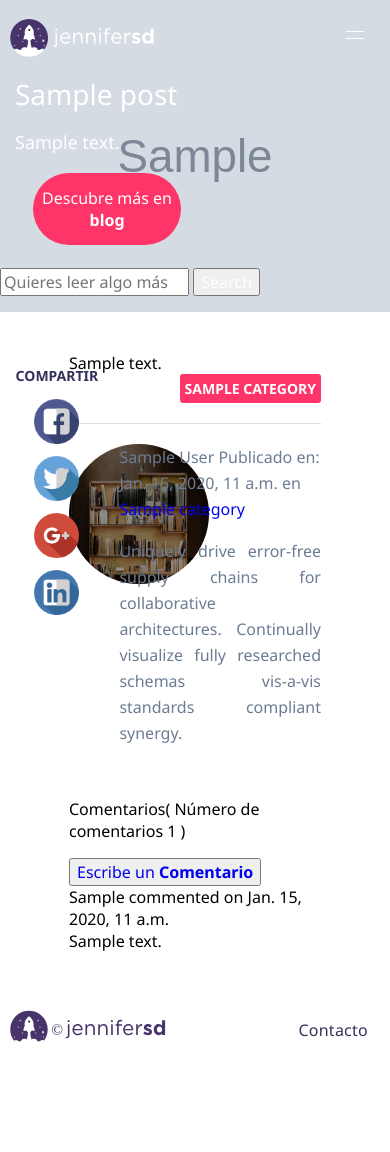
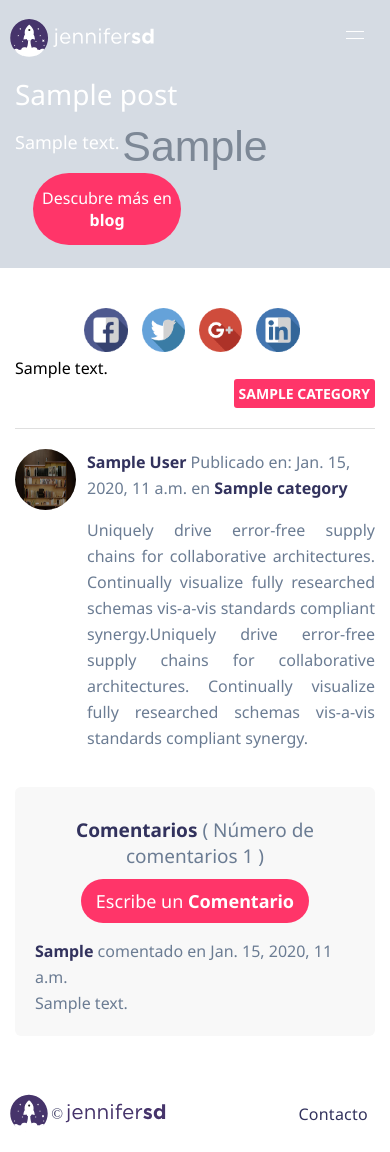
Before and after one commit to Jennifersd/jennifersd, a Django app: a page that uses blog/templates/blog/base.html in a window 390 px wide. Before the commit the page ends 1042 px from the top, so only its background shows below. Run offline with Django 3.2, Linux system fonts and the light colour scheme; tables that the repository leaves empty hold one stand-in row (values such as "Sample post"); grey boxes marked "Sample" are stand-in pictures; some libraries are stand-ins or nearby versions.

Commit message:
design blog post and changes menu

```diff
--- a/assets/css/mediaqueries.css
+++ b/assets/css/mediaqueries.css
@@ -167,11 +167,15 @@ __________________________________________________________
 	  color: #FFF;
 	  font-weight: 100;
 	  text-decoration: none;
-	      font-size: 20px;
-    line-height: 2.25;
+	  font-size: 20px;
+      line-height: 2.25;
 	  font-weight: 200;
 	  width: 100%;
 	  padding:0px 10px;
+	}
+
+	.header-wrap.header-opened{
+		z-index:4 !important;
 	}
 
 	.header-container.menu-opened {
@@ -182,6 +186,7 @@ __________________________________________________________
 	  transition: all 0.3s ease-in, background 0.5s ease-in;
 	  -webkit-transition-delay: 0.25s;
 	          transition-delay: 0.25s;
+	          z-index:4;
 	}
 
 	.header-container.menu-opened .burger-container {
@@ -322,8 +327,9 @@ __________________________________________________________
 	–––––––––––––––––––––––––––––––––––––––––––––––––– */
 
 	.-blog h3 {
-	    font-size: 28px !important;
+	    font-size: 25px !important;
 	    line-height: 33px !important;
+	    margin:15px 0px !important;
 	}
 
 	.-blog .text-blog-home {
@@ -351,8 +357,9 @@ __________________________________________________________
 	–––––––––––––––––––––––––––––––––––––––––––––––––– */
 
 	.-resources h3 {
-	    font-size: 28px !important;
+	    font-size: 25px !important;
 	    line-height: 33px !important;
+	    margin:15px 0px !important;
 	}
 
 	.-resources .text-resources-home {
@@ -510,4 +517,88 @@ __________________________________________________________
 	    padding: 0px !important;
 	}
 
+	/* Blog Post
+	–––––––––––––––––––––––––––––––––––––––––––––––––– */
+
+	/* Section 1 - Blog section header
+	–––––––––––––––––––––––––––––––––––––––––––––––––– */
+
+	/* Section 1 - Blog section content
+	–––––––––––––––––––––––––––––––––––––––––––––––––– */
+
+	.block-post-content {
+	    width: 100% !important;
+	}
+
+	.social-link {
+	   	position: relative !important;
+	    left: 0 !important;
+	    top: 0 !important;
+	}
+
+	.social-link.fixed-nav {
+	    position: relative !important;
+	    top: 0 !important;
+	}
+
+	.social-link h3{
+		display:none;
+	}
+
+	.social-link ul {
+	    width: 64% !important;
+	}
+
+	.social-link li {
+	    width: 19% !important;
+	    margin: 0% 2% !important;
+	    display:inline-block;
+	}
+
+	.block-post-content h2 {
+	    font-size: 25px !important;
+	    line-height: 33px !important;
+	}
+
+	.block-post-content img {
+	    width: 100% !important;
+	}
+
+	.block-post-categories, .block-post-author{
+		width: 100% !important;
+	}
+
+	.post-author-image {
+	    width: 20% !important;
+	}
+
+	.post-author-data{
+		width: 80% !important;
+	}
+
+	.post-author-image img {
+	    width: 61px !important;
+	    height: 61px !important;
+	    position: relative;
+	}
+
+	.blog-post-comments {
+		width: 100% !important;
+	}
+
+	.post-comment-title p {
+	    font-size: 19px !important;
+	    width: 100% !important;
+	    text-align:center !important;
+	}
+
+	.post-comment-title a button {
+	    float: none !important;
+	    margin: 0px auto;
+	    display: block;
+	}
+
+	.post-comment-content{
+		margin:5px 0px 0px 0px;
+	}
 }
--- a/assets/css/style.css
+++ b/assets/css/style.css
@@ -59,7 +59,7 @@ a{
     left: 0;
     box-shadow: 0;
     box-sizing: border-box;
-    z-index: 4;
+    /*z-index: 4;*/
 }
 
 .header-container{
@@ -685,8 +685,9 @@ footer{
 .block-categories-full{
 	display: inline-block;
 	width:100%;
-    background: rgba(138, 135, 135, 0.5);
+    background: rgba(70, 52, 107, 0.38);
 }
+
 
 .block-categories-full h3{
 	display:none;
@@ -717,9 +718,9 @@ footer{
     display: block;
     border-right: 1px solid #fff;
     text-transform: uppercase;
-    font-weight: bold;
+    font-weight: 400;
     font-size: 14px;
-    letter-spacing: 1.4px;
+    letter-spacing: 0.9px;
     padding: 7px 0px;
 }
 
@@ -963,14 +964,22 @@ footer{
 /* Section 1 - Blog section header
 –––––––––––––––––––––––––––––––––––––––––––––––––– */
 
+.blocks-search{
+	display:none;
+}
 
 /* Section 1 - Blog section content
 –––––––––––––––––––––––––––––––––––––––––––––––––– */
 
+.social-link.fixed-nav{
+	position:fixed;
+	top:10px;
+}
+
 .social-link{
     position: absolute;
     left: 4%;
-    top: 40px;
+    top: 153px;
 }
 
 .social-link h3{
@@ -1083,12 +1092,12 @@ footer{
 
 .post-author-image{
 	display: inline-block;
-	width:20%;
+	width:15%;
 }
 
 .post-author-image img{
-	width:140px;
-	height:140px;
+	width:100px;
+	height:100px;
 	background:#f1f1f1;
 	-webkit-border-radius: 100px;
     -moz-border-radius: 100px;
@@ -1097,7 +1106,7 @@ footer{
 
 .post-author-data{
 	display: inline-block;
-	width:80%;
+	width:85%;
 }
 
 .author-data{
@@ -1108,6 +1117,11 @@ footer{
     font-size: 16px;
     line-height: 26px;
     font-weight: 400;
+}
+
+.author-data a, .author-data span{
+	color:#32325d;
+	font-weight:600;
 }
 
 .author-content{
@@ -1124,4 +1138,98 @@ footer{
     display: block;
     margin: 0px auto;
     width: 70%;
+    background-color:#f8f8f8;
+    -webkit-border-radius: 6px;
+    -moz-border-radius: 6px;
+    border-radius: 6px;
 }
+
+.blog-content-comments{
+    padding:20px;
+}
+
+.post-comment-title{
+	display: inline-block;
+	width:100%;
+}
+
+.post-comment-title p{
+    color: #6b7c93;
+    text-align: left;
+    font-size: 18px;
+    line-height: 26px;
+    font-weight: 400;
+    display: inline-block;
+    width: 68%;
+    margin: 10px 0px;
+}
+
+.post-comment-title p span{
+    color: #32325d;
+    font-weight: 600;
+}
+
+.post-comment-title a button{
+    float: right;
+    width: auto;
+    color: #fff;
+    -webkit-border-radius: 50px;
+    -moz-border-radius: 50px;
+    border-radius: 50px;
+    background: #ff3569;
+    padding: 10px 15px;
+    text-align: center;
+    font-size: 18px;
+    transition: background-color 0.5s ease;
+    border:none;
+}
+
+.post-not-comment-content{
+	display: inline-block;
+	width:100%;
+}
+
+.post-not-comment-content p{
+	display: inline-block;
+	width:100%;
+    color: #6b7c93;
+    text-align: justify;
+    font-size: 16px;
+    line-height: 26px;
+    font-weight: 400;
+}
+
+.post-comment-content{
+	display: inline-block;
+	width:100%;
+}
+
+.post-comment-conten-heading{
+    display: inline-block;
+    width: 100%;
+    color: #6b7c93;
+    text-align: left;
+    font-size: 16px;
+    line-height: 26px;
+    font-weight: 400;
+    margin:10px 0px 0px 0px;
+}
+
+.post-comment-conten-heading span{
+	color: #32325d;
+    font-weight: 600;
+}
+
+.post-comment-conten-body{
+	display: inline-block;
+    width: 100%;
+}
+
+.post-comment-conten-body p{
+    color: #6b7c93;
+    text-align: justify;
+    font-size: 16px;
+    line-height: 26px;
+    font-weight: 400;
+    margin: 0px;
+}
--- a/assets/js/script.js
+++ b/assets/js/script.js
@@ -3,15 +3,20 @@ window.onload = function(){
 
 	(function() {
 	    var burger = document.querySelector(".burger-container"),
+	    	header_content = document.querySelector(".header-wrap"),
 	        header = document.querySelector(".header-container");
+
 
 	    burger.onclick = function() {
 	        header.classList.toggle("menu-opened");
+	        header_content.classList.toggle("header-opened");
 	    };
 	})();
+
+
 };
 
-//
+// Desplegable categorias
 $(document).ready(function(){
 	(function() {
 		$('.blocks-container > h3').click(function() {
@@ -20,4 +25,22 @@ $(document).ready(function(){
 
 	})();
 
+	(function() {
+	  function fixDiv() {
+	    var $cache = $('#social-fixed');
+	    if ($(window).scrollTop() > 750){
+
+	      $cache.addClass("fixed-nav");
+
+		} else {
+			$cache.removeClass("fixed-nav");
+		}
+
+
+	  }
+	  $(window).scroll(fixDiv);
+	  fixDiv();
+	})();
+
+
 });
--- a/blog/templates/blog/base.html
+++ b/blog/templates/blog/base.html
@@ -16,6 +16,7 @@
         <link rel="stylesheet" href="{% static 'css/style.css' %}">
         <link rel="stylesheet" href="{% static 'css/normalize.css' %}">
         <script type="text/javascript"  src="http://cdnjs.cloudflare.com/ajax/libs/jquery/2.1.3/jquery.min.js"></script>
+
         <script type="text/javascript"  src="{% static 'js/script.js' %}"></script>
     </head>
     <body class="hub" id="{% block id %}{% endblock %}">
--- a/blog/templates/blog/post_detail.html
+++ b/blog/templates/blog/post_detail.html
@@ -29,7 +29,7 @@
 
 <section class="drawer -post-content">
 	<div class="blocks-container">
-		<div class="social-link">
+		<div id="social-fixed" class="social-link">
 			<h3>Compartir</h3>
 			<ul>
 				<li>
@@ -69,25 +69,30 @@
 					<span>{{ post.author.get_full_name }}</span> Publicado en: {{ post.published }} en <a href="{{post.category.get_absoulte_url}}">{{ post.category }}</a>
 				</div>
 				<div class="author-content">
-					<p>Uniquely drive error-free supply chains for collaborative architectures. Continually visualize fully researched schemas vis-a-vis standards compliant synergy.</p>
+					<p>Uniquely drive error-free supply chains for collaborative architectures. Continually visualize fully researched schemas vis-a-vis standards compliant synergy.Uniquely drive error-free supply chains for collaborative architectures. Continually visualize fully researched schemas vis-a-vis standards compliant synergy.</p>
 				</div>
 			</div>
 		</div>
 		<div class="blog-post-comments">
+			<div class="blog-content-comments">
 				<div class="post-comment-title">
-				<p><span>Comentarios</span>( Número de comentarios {{ post.comments.count }} )</p>
+					<p><span>Comentarios</span> ( Número de comentarios {{ post.comments.count }} )</p>
 					<a href="{% url 'blog:add_comment' slug=post.slug %}">
 						<button type="button">Escribe un <strong>Comentario</strong></button>
 					</a>
 				</div>
 				{% for comment in post.comments.all %}
 					<div class="post-comment-content">
-					<div class="post-comment-conten-heading">{{ comment.user }} commented on {{ comment.created }}</div>
-					<div class="post-comment-conten-body">{{ comment.body }}</div>
+						<div class="post-comment-conten-heading"><span>{{ comment.user }}</span> comentado en {{ comment.created }}</div>
+						<div class="post-comment-conten-body"><p>{{ comment.body }}</p></div>
 					</div>
 				{% empty %}
+					<div class="post-not-comment-content">
 						<p>Aún no tenemos ningún comentario ¡Venga!</p>
+					</div>
 				{% endfor %}
+
+			</div>
 		</div>
 	</div>
 </section>
```
Lines whose indentation alone changed are shown as unchanged.
